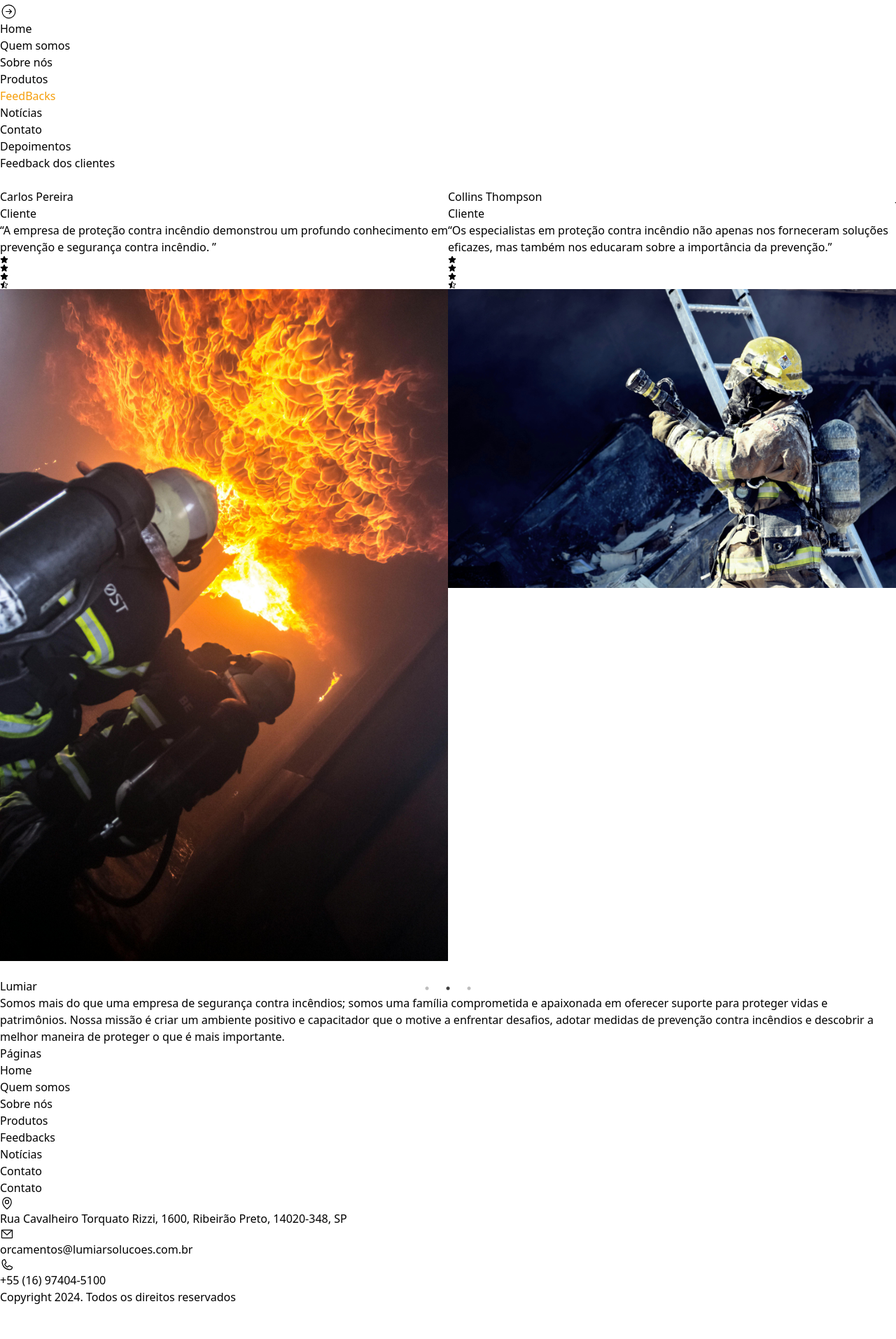
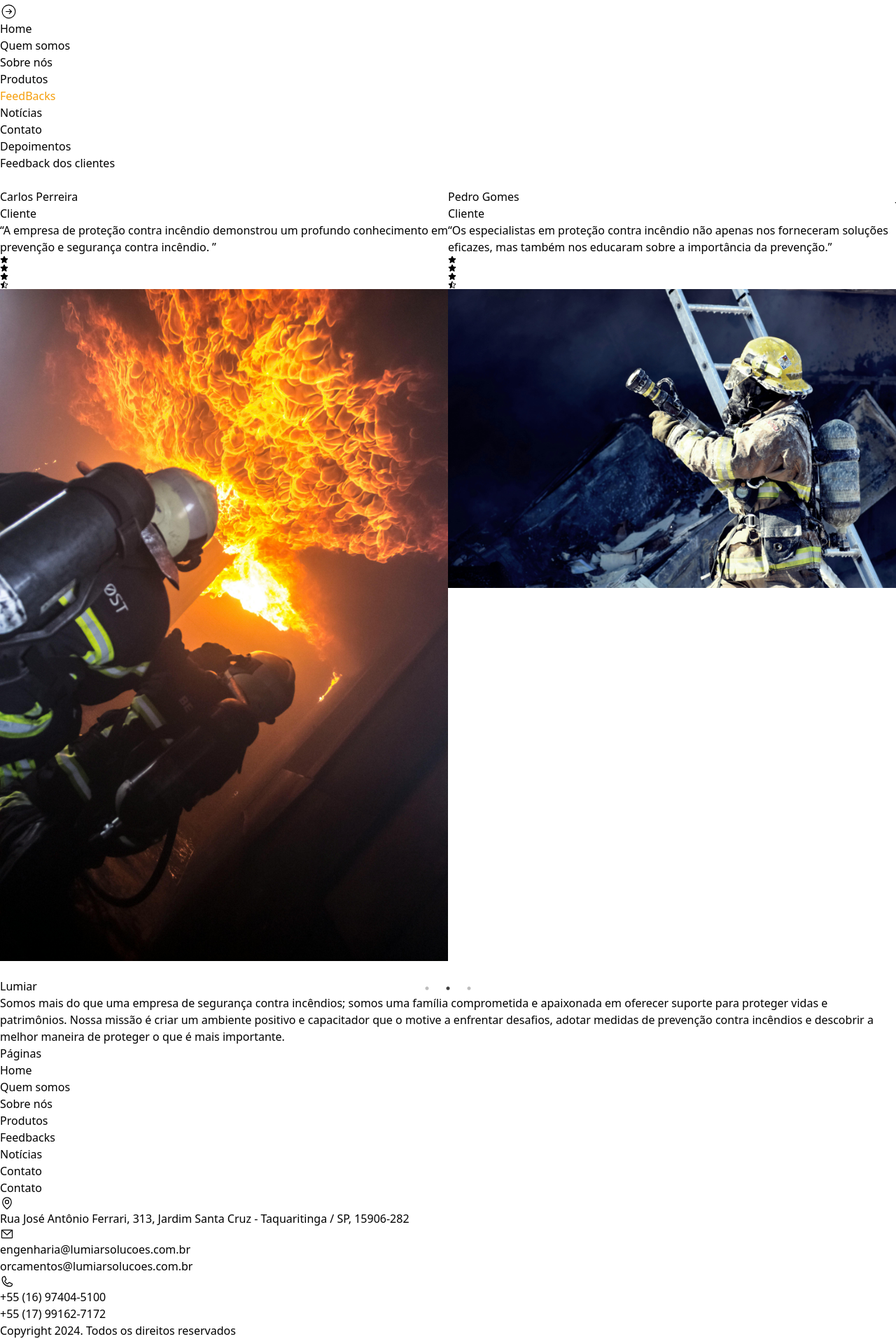
Before and after one commit to GrecoPeres/Lumiar, a React (Vite) app: page /feedback in a window 1280 px wide. Shown: the part 439-2352 px from the top of the page at 70% size. Before the commit the page ends 2304 px from the top, so only its background shows below. Built offline with nearby package versions, Linux system fonts and the light colour scheme.

Commit message:
fix: correcting company information

```diff
--- a/src/components/organs/About.tsx
+++ b/src/components/organs/About.tsx
@@ -3,7 +3,7 @@ import Image1 from "../../assets/luminar/1.jpeg";
 import Image2 from "../../assets/luminar/2.jpeg";
 import Image3 from "../../assets/luminar/bomber-11.jpg";
 import Image4 from "../../assets/luminar/4.jpeg";
-
+import StickyIcons from "../molecules/StickyIcons";
 import Image5 from "../../assets/luminar/foto_bomber.jpg"
 import Image6 from "../../assets/luminar/foto_bomber2.jpg"
 import { Image } from "../atoms/Image";
@@ -20,7 +20,7 @@ const About = () => {
                             <Text as="p" className="text-amber-500 lg:text-sm text-xs tracking-widest uppercase font-medium">{AboutTexts.firstText}</Text>
                             <Text as="h1" className="text-zinc-100 lg:text-5xl md:text-4xl text-3xl">{AboutTexts.secondText}</Text>
                             {/* <Text as="h1" className="absolute text-zinc-500/20 md:-left-3 left-0 lg:text-9xl md:text-7xl text-6xl font-extrabold lg:-top-36 md:-top-20 -top-16 -z-10">01</Text> */}
-                            Fade</div>
+                            </div>
                         <Text as="h2" className="text-zinc-200 mt-10 mb-4 text-lg">{AboutTexts.caption}</Text>
                         <Text as="p" className="text-zinc-400 text-justify text-base">{AboutTexts.paragraph1}</Text>
                     </Fade>
@@ -32,7 +32,7 @@ const About = () => {
                     <Image alt="Welcome Image" objectCover="object-cover" className="w-full h-full" image={Image4} />
                 </div>
             </main>
-
+            <StickyIcons />
         </section>
     )
 }
--- a/src/components/organs/Footer.tsx
+++ b/src/components/organs/Footer.tsx
@@ -52,14 +52,26 @@ const Footer = () => {
                 <div className="flex flex-col md:mt-8 gap-6">
                     <Text as="h1" className="text-zinc-300 text-2xl font-bold">{FooterTexts.contacts.caption}</Text>
                     <ul className="flex flex-col gap-4">
-                        {
-                            FooterTexts.contacts.names.map((name, index) => (
-                                <List className="text-zinc-400 flex items-start gap-2" key={index}>
-                                    <Text as="span" className="text-amber-500 mt-1">{renderIcon(index)}</Text>
-                                    <Text as="span" className="">{name.name}</Text>
+                        {FooterTexts.contacts.names.map((contact, index) => (
+                        <div key={index}>
+                            <List className="text-zinc-400 flex items-start gap-2">
+                            <Text as="span" className="text-amber-500 mt-1">{renderIcon(index)}</Text>
+                            <div>
+                                <Text as="span" className={""}>{contact.name}</Text>
+                                {contact.emails.map((email, emailIndex) => (
+                                <List key={emailIndex}>
+                                    <a href={`mailto:${email}`} className="hover:text-red-500 transition-all duration-200">{email}</a>
                                 </List>
-                            ))
-                        }
+                                ))}
+                                {contact.phones.map((phone, phoneIndex) => (
+                                <List key={phoneIndex}>
+                                    <a href={`tel:${phone}`} className="hover:text-red-500 transition-all duration-200">{phone}</a>
+                                </List>
+                                ))}
+                            </div>
+                            </List>
+                        </div>
+                        ))}
                     </ul>
                 </div>
             </main>
--- a/src/components/organs/NavBar.tsx
+++ b/src/components/organs/NavBar.tsx
@@ -20,7 +20,7 @@ const NavBar = () => {
     }
 
     const listenScrollEvent = () => {
-        window.scrollY > 10 ? setNavBarColor(true) : setNavBarColor(false);
+        window.scrollY > 10 ? setNavBarColor(true) : setNavBarColor(true);
     };
 
     useEffect(() => {
@@ -43,7 +43,7 @@ const NavBar = () => {
                     <Image alt="Lumiar" objectCover="object-cover" className="col-span-3 row-span-2 w-52 h-15" image={ImageLogo} />
                 </Link>
                 <div className="lg:flex hidden items-center h-full gap-20">
-                    <ul className="flex items-center justify-center h-full gap-4 relative before:w-full before:h-0.5 before:absolute before:bottom-0 before:left-0 before:bg-zinc-400">
+                    <ul className="flex items-center justify-center h-full gap-4 relative before:w-full before:h-0.5 before:absolute before:bottom-0 before:left-0 before:bg-gradient-to-r from-amber-500 to-red-500">
                         {
                             NavLinks.map((navlink, index) => (
                                 <List  className="w-full text-base" key={index}>
--- a/src/components/organs/Offers.tsx
+++ b/src/components/organs/Offers.tsx
@@ -6,6 +6,7 @@ import { List } from "../atoms/List"
 import { useCallback } from "react"
 import { AlignBottom , Eye, Briefcase } from "@phosphor-icons/react"
 import { Fade } from "react-awesome-reveal"
+import StickyIcons from "../molecules/StickyIcons"
 
 
 const Offers = () => {
@@ -27,7 +28,7 @@ const Offers = () => {
         <section className="w-full h-auto flex items-center bg-zinc-900">
             <main className="w-full lg:h-[800px] grid md:grid-cols-2 items-center gap-10 md:gap-0 lg:gap-0 ">
                 <div className="w-full md:h-[800px] h-[300px] grid">
-                    <Image alt="Offer Image" objectCover="object-cover" className="w-full h-full" image={Offer} />
+                    <Image alt="Offer Image" objectCover="object-cover" className="md:h-[800px] h-[300px]" image={Offer} />
                 </div>
                 <div className="h-full w-full lg:px-10 px-4 flex flex-col lg:justify-center md:justify-end justify-center items-start md:gap-20 lg:gap-24 gap-16">
                     <Fade className="w-full">
@@ -52,7 +53,7 @@ const Offers = () => {
                     </Fade>
                 </div>
             </main>
-
+            <StickyIcons />
         </section>
     )
 }
--- a/src/components/organs/Products.tsx
+++ b/src/components/organs/Products.tsx
@@ -49,7 +49,7 @@ const Products = () => {
         <main className="w-full lg:h-[1250px] md:h-[1000px] flex flex-col justify-center items-center gap-20 lg:gap-28 py-12 md:py-0">
             <div className="flex flex-col mt-10 items-center relative before:absolute before:-bottom-6 before:left-30 before:w-20 before:h-1 before:rounded-lg before:bg-gradient-to-r before:from-amber-500 before:to-red-500 z-10">
                 <Text as="p" className="text-amber-500 lg:text-sm text-xs tracking-widest uppercase font-medium">{ProductTexts.firstText}</Text>
-                <Text as="h1" className="text-zinc-100 lg:text-5xl md:text-4xl text-3xl">{ProductTexts.secondText}</Text>
+                <Text as="h1" className="text-zinc-100 lg:text-5xl md:text-4xl text-3xl text-center">{ProductTexts.secondText}</Text>
                 <Text as="h1" className="absolute text-zinc-500/20 lg:left-24 left-20 lg:text-9xl md:text-7xl text-6xl font-extrabold lg:-top-32 md:-top-20 -top-16 -z-10"></Text>
             </div>
 
@@ -62,8 +62,7 @@ const Products = () => {
 
                 {/* Informações do produto */}
                 <Link to="/" className="flex flex-col lg:p-6 md:p-4 p-6 gap-2 group">
-                    <Text as="h3" className="text-amber-500 text-xs group-hover:underline font-semibold uppercase">{product.category}</Text>
-                    <Text as="h1" className="text-zinc-300 text-base capitalize">{product.name}</Text>
+                    <Text as="h3" className="text-amber-500 text-xs group-hover:underline font-semibold uppercase">{product.name}</Text>
                     <Text as="p" className="text-zinc-400 text-sm">{product.description}</Text>
                 </Link>
 
--- a/src/components/pages/NovaPagina.tsx
+++ b/src/components/pages/NovaPagina.tsx
@@ -19,6 +19,7 @@ import Servicos_DIMENSIONAMENTOS from "../../assets/luminar/DIMENSIONAMENTOS.png
 import Servicos_ELETRICOS from "../../assets/luminar/SERVICOS_ELETRICOS.jpg";
 import { Fade } from "react-awesome-reveal";
 import { useParams } from 'react-router-dom';
+import StickyIcons from "../molecules/StickyIcons";
 
 const NovaPagina = () => {
   const { categoria } = useParams();
@@ -126,6 +127,7 @@ const renderDesktopSection = (tituloSec: string, descricaoSec: string | number |
           </div>
         )}
       </div>
+      <StickyIcons />
     </section>
   );
 };
@@ -151,6 +153,7 @@ const renderMobileSection = (tituloSec: string, descricaoSec: string | number |
           </div>
         )}
       </div>
+      <StickyIcons />
     </section>
   );
 };
--- a/src/components/particles/Data.tsx
+++ b/src/components/particles/Data.tsx
@@ -137,17 +137,17 @@ export const TestimonialTexts = {
     feedBacks: [
         {
             text: "Contratamos a equipe de proteção contra incêndio para desenvolver um projeto de segurança em nossa empresa, e ficamos extremamente satisfeitos com os resultados.",
-            person: "João Silva",
+            person: "João Victor",
             type: "Cliente"
         },
         {
             text: "A empresa de proteção contra incêndio demonstrou um profundo conhecimento em prevenção e segurança contra incêndio. ",
-            person: "Carlos Pereira",
+            person: "Carlos Perreira",
             type: "Cliente"
         },
         {
             text: "Os especialistas em proteção contra incêndio não apenas nos forneceram soluções eficazes, mas também nos educaram sobre a importância da prevenção.",
-            person: "Collins Thompson",
+            person: "Pedro Gomes",
             type: "Cliente"
         }
     ],
@@ -266,13 +266,23 @@ export const FooterTexts = {
         caption: "Contato",
         names: [
           {
-                name: "Rua Cavalheiro Torquato Rizzi, 1600, Ribeirão Preto, 14020-348, SP",
+            name: "Rua José Antônio Ferrari, 313, Jardim Santa Cruz - Taquaritinga / SP, 15906-282",
+            emails: [],
+            phones: []
           },
           {
-                name: "orcamentos@lumiarsolucoes.com.br",
+            name: "engenharia@lumiarsolucoes.com.br",
+            emails: [
+              "orcamentos@lumiarsolucoes.com.br"
+            ],
+            phones: []
           },
           {
-                name: "+55 (16) 97404-5100",
+            emails: [],
+            phones: [
+                "+55 (16) 97404-5100",
+                "+55 (17) 99162-7172"
+            ]
           }
         ]
     },
```
Lines whose indentation alone changed are shown as unchanged.
